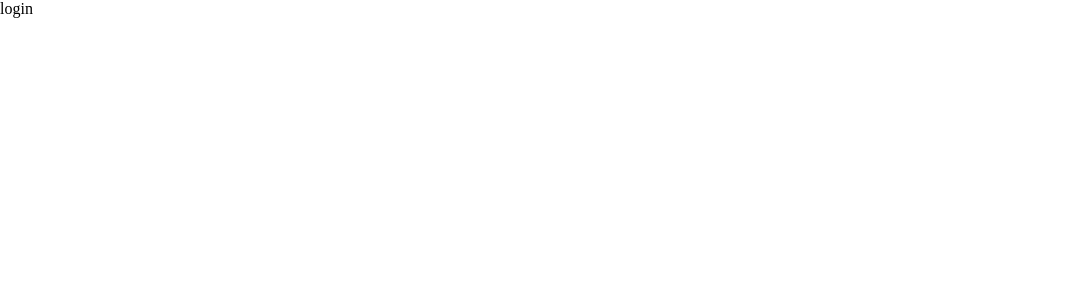
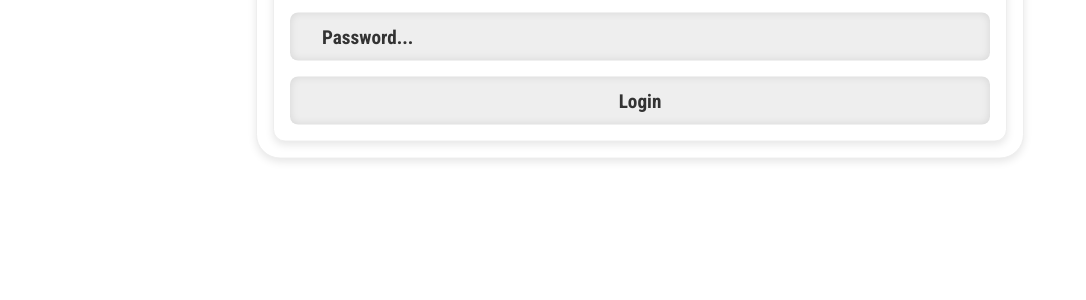
Before and after one commit to Arturr-H/Quicknote-frontend, a React (Create React App) app: page /login in a window 1280 px wide. Shown: the top 300 px of the page, without its empty margins (0-1086 px from the left). Built offline with nearby package versions, Linux system fonts and the light colour scheme.

Commit message:
Fix note addList() bug

```diff
--- a/src/App.css
+++ b/src/App.css
@@ -57,7 +57,7 @@ nav {
 }
 
 /*- Nav link -*/
-nav > div > a.text-link {
+nav > div > button.text-link {
 	padding: 0.5rem 1rem;
 
 	color: var(--text);
@@ -66,7 +66,10 @@ nav > div > a.text-link {
 	font-family: 'Poppins', sans-serif;
 	font-weight: 300;
 	position: relative;
-}nav > div > a.text-link::after {
+
+	background: var(--main);
+	border: none;
+}nav > div > button.text-link::after {
 	content: "";
 	display: block;
 	width: 0;
@@ -75,7 +78,7 @@ nav > div > a.text-link {
 	transform: translateY(-0.1rem);
 
 	transition: width 0.3s ease;
-}nav > div > a.text-link:hover::after {
+}nav > div > button.text-link:hover::after {
 	width: 100%;
 }
 
@@ -187,6 +190,7 @@ main > .main > a { text-decoration: none; }
 	width: 4rem;
 	height: auto;
 	position: absolute;
+	z-index: 1003;
 }.toolbar {
 	width: 100%;
 	height: 100%;
@@ -757,6 +761,114 @@ main > .main > a { text-decoration: none; }
 
 }
 
+/*- Login -*/
+.account-modal {
+	width: 60vw;
+	height: max-content;
+
+	position: absolute;
+	top: 0;
+	left: 50%;
+	transform: translate(-50%, -50%);
+
+	display: flex;
+	flex-direction: column;
+
+	border-radius: 1.5rem;
+	background: var(--main);
+	box-shadow: 0 0.2rem 0.5rem rgba(0, 0, 0, 0.1);
+	border: 0.1rem solid var(--main-1);
+
+	box-sizing: border-box;
+	padding: 1rem;
+	position: relative;
+	z-index: 1000;
+
+	animation: modal-in 0.2s ease-in-out;
+}.account-modal > h1 {
+	font-family: 'Roboto Condensed', sans-serif;
+	font-weight: 800;
+	font-size: 3rem;
+
+	color: var(--main-5);
+	text-align: center;
+	margin: 0;
+	padding: 0;
+
+	margin-bottom: 1rem;
+}.account-modal > .input-container {
+	width: 100%;
+	border: 0.1rem solid var(--main-1);
+
+	display: inline-flex;
+	flex-direction: column;
+	gap: 1rem;
+
+	border-radius: 0.75rem;
+	background: var(--main);
+	box-shadow: 0 0.2rem 0.5rem rgba(0, 0, 0, 0.1);
+
+	box-sizing: border-box;
+	padding: 1rem;
+}.account-modal > .input-container > input {
+	font-family: 'Roboto Condensed', sans-serif;
+	font-weight: 800;
+	font-size: 1.2rem;
+
+	color: var(--main-5);
+	text-align: center;
+	margin: 0;
+	padding: 0;
+
+	width: 100%;
+	height: 3rem;
+
+	border: none;
+	outline: none;
+	border-radius: 0.5rem;
+	cursor: pointer;
+
+	background: var(--main-1);
+	box-shadow: inset 0 0 0.5rem rgba(0, 0, 0, 0.1);
+	text-align: left;
+	box-sizing: border-box;
+	padding: 0.5rem 2rem;
+}.account-modal > .input-container > input:hover {
+	background: rgba(206, 206, 206, 0.8);
+}.account-modal > .input-container > input:active {
+	background: rgba(210, 210, 210, 0.6);
+}.account-modal > .input-container > input:focus {
+	background: rgba(210, 210, 210, 0.6);
+}.account-modal > .input-container > input::placeholder {
+	color: var(--main-5);
+}.account-modal > .input-container > button {
+	font-family: 'Roboto Condensed', sans-serif;
+	font-weight: 800;
+	font-size: 1.2rem;
+
+	color: var(--main-5);
+	text-align: center;
+	margin: 0;
+	padding: 0;
+
+	width: 100%;
+	height: 3rem;
+
+	border: none;
+	outline: none;
+	border-radius: 0.5rem;
+	cursor: pointer;
+
+	background: var(--main-1);
+	box-shadow: inset 0 0 0.5rem rgba(0, 0, 0, 0.1);
+}.account-modal > .input-container > button:hover {
+	background: rgb(97, 195, 84);
+	color: white;
+}.account-modal > .input-container > button:active {
+	background: rgb(87, 182, 74);
+	color: white;
+}
+
 .main-wrapper {
 	width: 100%;
 	flex: 1;
--- a/src/App.js
+++ b/src/App.js
@@ -15,6 +15,7 @@ class App extends React.PureComponent {
 		this.state = {
 			docs: [],
 			modal: false,
+			modalType: null,
 			darkMode: this.getCookie("darkMode") === "true" ? true : false,
 		};
 
@@ -27,7 +28,7 @@ class App extends React.PureComponent {
 		fetch(BACKEND_URL + "get-documents", {
 			method: "GET",
 			headers: {
-				"token": "eyJ0eXAiOiJKV1QiLCJhbGciOiJIUzI1NiJ9.eyJ1c2VybmFtZSI6ImFydHVyIiwidWlkIjoiMGE3MzVlNTUtNThkNC00NmQ5LTllMDktNDk1ODBhYTdhOWVkIiwic3VpZCI6IjJkMzFhN2ZmNjlkNjRkODU5Y2VlMDg5YWVmZTFmYmRiIiwiZXhwIjoxNjczMzA4MDcxfQ.Lk4cdxQQKoJ-Rn5_X11J4_gEfBa9HQqpkS7hOe6Hqvk"
+				"token": this.getCookie("token")
 			}
 		}).then(async res => {
 			// console.log(await res.json());
@@ -42,7 +43,7 @@ class App extends React.PureComponent {
 		fetch(BACKEND_URL + "add-doc", {
 			method: "GET",
 			headers: {
-				"token": "eyJ0eXAiOiJKV1QiLCJhbGciOiJIUzI1NiJ9.eyJ1c2VybmFtZSI6ImFydHVyIiwidWlkIjoiMGE3MzVlNTUtNThkNC00NmQ5LTllMDktNDk1ODBhYTdhOWVkIiwic3VpZCI6IjJkMzFhN2ZmNjlkNjRkODU5Y2VlMDg5YWVmZTFmYmRiIiwiZXhwIjoxNjczMzA4MDcxfQ.Lk4cdxQQKoJ-Rn5_X11J4_gEfBa9HQqpkS7hOe6Hqvk",
+				"token": this.getCookie("token"),
 				"title": title,
 				"description": description
 			}
@@ -59,10 +60,8 @@ class App extends React.PureComponent {
 			this.setState({ modal: false });
 		}
 	}
-	showModal = () => {
-		this.setState({ modal: true }, () => {
-			console.log(this.state.modal);
-		});
+	showModal = (type) => {
+		this.setState({ modal: true, modalType: type });
 	}
 
 	/*- Dark mode toggle -*/
@@ -99,17 +98,33 @@ class App extends React.PureComponent {
 		}
 		return null;
 	};
+	/*- Set cookie -*/
+	setCookie = (name, value, days) => {
+		let expires = "";
+		if (days) {
+			let date = new Date();
+			date.setTime(date.getTime() + (days * 24 * 60 * 60 * 1000));
+			expires = "; expires=" + date.toUTCString();
+		}
+		document.cookie = name + "=" + (value || "") + expires + "; path=/;SameSite=None; Secure";
+	};
+
+	login = (token, suid) => {
+		this.setCookie("token", token, 60);
+		this.setCookie("suid", suid, 60);
+	}
+
 
 	render() {
 		return (
 			<main onClick={this.onClick}>
 				<nav>
 					<div>
-						<h1>Quicknote</h1>
+						<img src={require("./icons/logo.svg").default} width={100} />
 					</div>
 					<div>
-						<a className="text-link" href="/signup">Sign Up</a>
-						<a className="text-link" href="/login">Log In</a>
+						<button onClick={() => this.showModal("register")} className="text-link">Sign Up</button>
+						<button onClick={() => this.showModal("login")} className="text-link">Log In</button>
 					</div>
 				</nav>
 				<div className="main">
@@ -125,16 +140,27 @@ class App extends React.PureComponent {
 							/>
 						)
 					}
-					{this.state.modal === true ? <CreateDocument create={this.createDocument} /> : null}
 
 					{/*- Add new note -*/}
-					<div className="card" onClick={this.showModal}>
+					<div className="card" onClick={() => {
+						if (this.getCookie("token") === null) {
+							this.showModal("login");
+						}else {
+							this.showModal("create");
+						};
+					}}>
 						<div className="add-icon-container">
 							<Icon name="edit" size={90} />
 							<p>Create document</p>
 						</div>
 					</div>
 				</div>
+				{this.state.modal === true ? <Modal
+					create={this.createDocument}
+					modalType={this.state.modalType}
+					close={() => this.setState({ modal: false })}
+					login={this.login}
+				/> : null}
 			</main>
 		)
 	}
@@ -276,8 +302,8 @@ class Icon extends React.PureComponent {
 	}
 }
 
-/*- Create document modal, with document name and description -*/
-class CreateDocument extends React.PureComponent {
+/*- Modal -*/
+class Modal extends React.PureComponent {
 	constructor(props) {
 		super(props);
 
@@ -291,6 +317,13 @@ class CreateDocument extends React.PureComponent {
 		this._change_description = this._change_description.bind(this);
 		this._change_title = this._change_title.bind(this);
 		this._create = this._create.bind(this);
+
+		/*- Refs -*/
+		this.emailInput = React.createRef();
+		this.passwordInput = React.createRef();
+		this.confirmPasswordInput = React.createRef();
+		this.usernameInput = React.createRef();
+		this.displaynameInput = React.createRef();
 	}
 
 	/*- Change -*/
@@ -308,17 +341,61 @@ class CreateDocument extends React.PureComponent {
 		}
 	}
 
+	/*- Account -*/
+	register = () => {
+		if (this.passwordInput.current.value === this.confirmPasswordInput.current.value) {
+			fetch(ACCOUNT_URL + "create-account", {
+				method: "POST",
+				headers: {
+					"Content-Type": "application/json",
+					"password": this.passwordInput.current.value,
+					"username": this.usernameInput.current.value,
+					"displayname": this.displaynameInput.current.value,
+					"email": this.emailInput.current.value,
+				}
+			}).then(res => res.json()).then(res => {
+				if (res.status !== 200) {
+					alert(res.message);
+				}else {
+					alert("Account created! Please login.");
+
+					this.props.close();
+				}
+			});
+		}else {
+			alert("Passwords do not match!");
+		}
+	}
+	login = () => {
+		fetch(ACCOUNT_URL + "login", {
+			method: "GET",
+			headers: {
+				"Content-Type": "application/json",
+				"password": this.passwordInput.current.value,
+				"email": this.emailInput.current.value,
+			}
+		}).then(res => res.json()).then(res => {
+			if (res.status !== 200) {
+				alert(res.message);
+			}else {
+				alert("Logged in!");
+				this.props.login(res.token, res.suid);
+				this.props.close();
+			}
+		})
+	}
+
 	/*- Render -*/
 	render() {
 		return (
 			<React.Fragment>
-				<div className="modal modal-target-selector">
-					<div className="modal-content modal-target-selector">
+				{this.props.modalType === "create" ?
+					<div className="account-modal modal-target-selector">
 						{/*- Title -*/}
-						<h2 className="modal-target-selector">Create document</h2>
+						<h1 className="modal-target-selector">Create document</h1>
 
 						{/*- Container -*/}
-						<div className="modal-target-selector">
+						<div className="input-container modal-target-selector">
 							{/*- Title -*/}
 							<input className="modal-target-selector" placeholder="Title..." type="sun" name="name" value={this.state.name} onChange={this._change_title} />
 
@@ -329,7 +406,29 @@ class CreateDocument extends React.PureComponent {
 							<button className="modal-target-selector" onClick={this._create}>Create</button>
 						</div>
 					</div>
-				</div>
+				: this.props.modalType === "login" ?
+					<div className="account-modal modal-target-selector">
+						<h1>Quicknote - Login</h1>
+						<div className="input-container modal-target-selector">
+							<input className="modal-target-selector" type="email" placeholder="Email..." ref={this.emailInput} />
+							<input className="modal-target-selector" type="password" placeholder="Password..." ref={this.passwordInput} />
+							<button onClick={this.login} className="modal-target-selector">Login</button>
+						</div>
+					</div>
+				: this.props.modalType === "register" ?
+					<div className="account-modal modal-target-selector">
+						<h1>Quicknote - Register</h1>
+						<div className="input-container modal-target-selector">
+							<input className="modal-target-selector" type="email" placeholder="Email..." ref={this.emailInput} />
+							<input className="modal-target-selector" type="text" placeholder="Username..." ref={this.usernameInput} />
+							<input className="modal-target-selector" type="text" placeholder="Displayname..." ref={this.displaynameInput} />
+							<input className="modal-target-selector" type="password" placeholder="Password..." ref={this.passwordInput} />
+							<input className="modal-target-selector" type="password" placeholder="Repeat password..." ref={this.confirmPasswordInput} />
+							<button onClick={this.register} className="modal-target-selector">Register</button>
+						</div>
+					</div>
+				: null
+				}
 				<div className="modal-blur"></div>
 			</React.Fragment>
 		)
--- a/src/account/Login.js
+++ b/src/account/Login.js
@@ -7,7 +7,14 @@ class Login extends React.PureComponent {
 	render() {
 		return (
 			<main>
-				login
+				<div className="account-modal">
+					<h1>Quicknote - Login</h1>
+					<div className="input-container">
+						<input type="email" placeholder="Email..." />
+						<input type="password" placeholder="Password..." />
+						<button>Login</button>
+					</div>
+				</div>
 			</main>
 		)
 	}
--- a/src/editor-items/Note.js
+++ b/src/editor-items/Note.js
@@ -29,6 +29,7 @@ export class Note extends React.PureComponent {
 
 			/*- Data -*/
 			value: "",
+			replacedContent: "",
 		};
 		this.data = this.props.data;
 
@@ -117,20 +118,26 @@ export class Note extends React.PureComponent {
 					{ name: "Add list", action: this.addList, icon: "edit" },
 					{ separator: true },
 					{ name: "Delete", action: this.onDelete, icon: "delete", tintColor: "red" },
+					{ name: "Clear", action: this.clear, icon: "document-clear", tintColor: "red" },
 				],
 			}
 		});
+	};
+	clear = () => {
+		this.props.data.content = "";
+		this.setState({ value: this.props.data.content, contextMenu: { active: false } });
+		this.onChange("", false, false);
 	};
 
 	/*- Context menu actions -*/
 	addList() {
 
 		/*- Check if backslash n is last -*/
-		if (this.state.value.endsWith("\n") || this.state.value.length === 0) {
+		if (this.props.data.content.endsWith("\n") || this.props.data.content.length === 0) {
 			/*- Add " • " to textarea body -*/
-			this.props.data.content = this.state.value + "• ";
+			this.onChange(this.props.data.content + "• ", false, false);
 		} else {
-			this.props.data.content = this.state.value + "\n• ";
+			this.onChange(this.props.data.content + "\n• ", false, false);
 		}
 		this.setState({ value: this.props.data.content, contextMenu: { active: false } });
 
```
Also changed, not shown: src/Editor.js (+37 -23 lines), src/icons/logo.svg (added).
